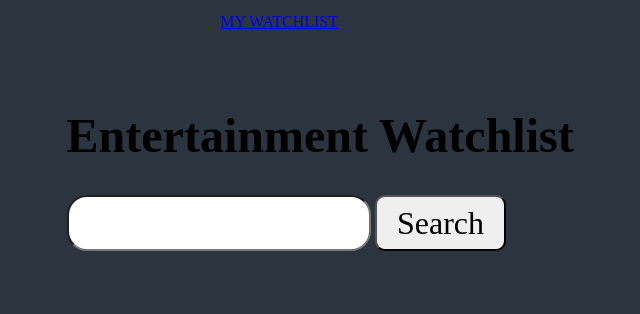
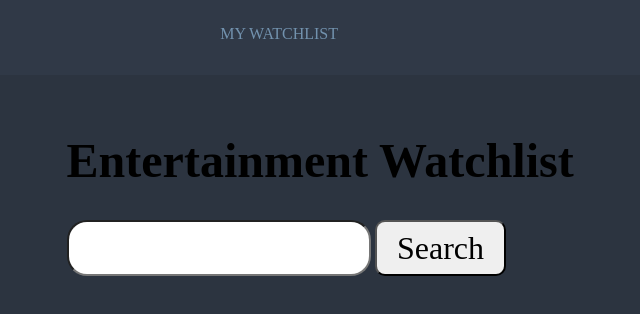
Before and after one commit to M-Ronny/entertainment-watchlist, a plain HTML site: page index.html in a window 1280 px wide. Shown: the whole page, without its empty margins (343-983 px from the left). Drawn offline with Linux system fonts and the light colour scheme.

Commit message:
Updated style.css

```diff
--- a/css/style.css
+++ b/css/style.css
@@ -15,9 +15,10 @@ body {
 }
 
 nav {
-  height: 50px;
+  height: 75px;
   padding-left: 44%;
-  padding-top: 1%;
+  padding-top: 25px;
+  background-color: #303947;
 }
 
 .search {
@@ -111,6 +112,11 @@ div {
   margin-top: 2%;
 }
 
+a {
+  text-decoration: none;
+  color: rgb(114, 146, 174);
+}
+
 /************************************
 myWatchlist ADDITIONAL STYLES
 ************************************/
```
